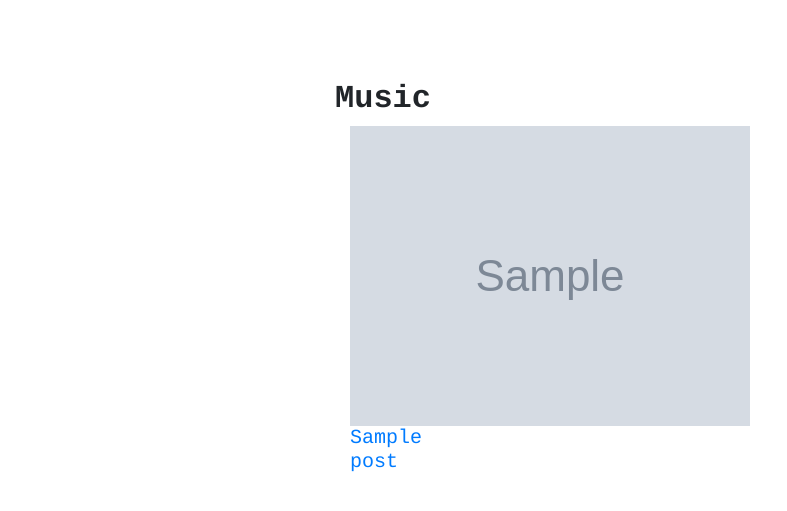
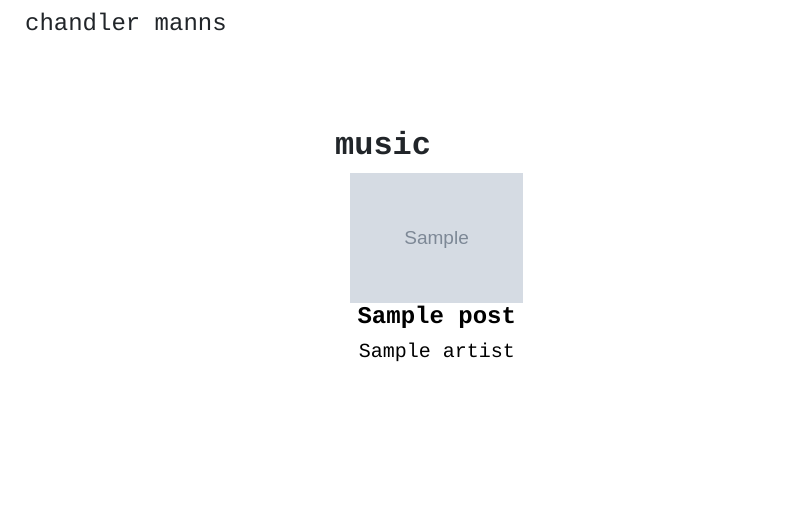
Before and after one commit to chandm8/personal_site, a Django app: template music/templates/music/music.html in a window 1280 px wide. Shown: the top 511 px of the page, without its empty margins (0-787 px from the left). Run offline with Django 3.2, Linux system fonts and the light colour scheme; the template is opened without the code that fills it: most values are stand-ins (such as "Sample title", 1, 10 or a date in 2020); grey boxes marked "Sample" are stand-in pictures; some libraries are stand-ins or nearby versions.

Commit message:
Finished music app

```diff
--- a/blog/templates/blog/blog.html
+++ b/blog/templates/blog/blog.html
@@ -1,6 +1,11 @@
 {% extends "mysite/header.html" %}
 
 {% block content %}
+<div class="row" style="margin-top: 10px;margin-left: 10px;">
+    <div class="col-sm-11" id="name">
+        <h4 onclick="darkTheme()" id="name-btn">chandler manns</h4>
+    </div>
+</div>
 <div id="content">
     <div class="row justify-content-md-center">
         <div class="col col-lg-6">
--- a/blog/templates/blog/post.html
+++ b/blog/templates/blog/post.html
@@ -1,8 +1,10 @@
 {% extends "mysite/header.html" %}
 
 {% block content %}
-<div class="row">
-    <h4 onclick="darkTheme()" id="name-btn">chandler manns</h4>
+<div class="row" style="margin-top: 10px;margin-left: 10px;">
+    <div class="col-sm-11" id="name">
+        <h4 onclick="darkTheme()" id="name-btn">chandler manns</h4>
+    </div>
 </div>
 
 <div id="content">
--- a/music/templates/music/music.html
+++ b/music/templates/music/music.html
@@ -1,10 +1,15 @@
 {% extends "mysite/header.html" %}
 
 {% block content %}
+<div class="row" style="margin-top: 10px;margin-left: 10px;">
+    <div class="col-sm-11" id="name">
+        <h4 onclick="darkTheme()" id="name-btn">chandler manns</h4>
+    </div>
+</div>
 <div id="content">
     <div class="row justify-content-md-center">
         <div class="col col-lg-6">
-            <h2><b>Music</b></h2>
+            <h2><b>music</b></h2>
         </div>
     </div>
     <div class="row justify-content-md-center">
@@ -14,13 +19,14 @@
             {% ifequal forloop.counter0|modulo:3 0 %}
             <div class="row">
             {% endifequal %}
-                <div class="col col-lg-2">
-                    <div class="album_elem">
-                        <img src="{{post.coverArt}}">
-                        <h5>
-                            <a href="/music/{{post.id}}">{{post.title}}</a>
-                        </h5>
-                    </div>
+                <div class="col col-lg-4">
+                    <a href="/music/{{post.id}}" class="anchor">
+                        <div class="link-text album_elem">
+                            <img class="album-art" src="{{post.coverArt}}">
+                            <h4 class="link-text album-title"><b>{{post.title}}</b></h4>
+                            <h5 class="link-text album-artist">{{post.artist}}</h5>
+                        </div>
+                    </a>
                 </div>
             {% if forloop.last or forloop.counter0|modulo:3 == 2 %}
             </div>
--- a/mysite/static/css/style.css
+++ b/mysite/static/css/style.css
@@ -1,5 +1,10 @@
 body {
     font-family: Courier;
+}
+
+a, a:link, a:visited, a:hover, a:active {
+   color: black;
+   text-decoration: none;
 }
 
 #welcome {
@@ -48,3 +53,33 @@ h1 {
     visibility: hidden;
   }
 }
+
+.album-art {
+    width: 100%;
+}
+
+.album-art:hover {
+  /* Start the shake animation and make the animation last for 0.5 seconds */
+  animation: shake 0.5s;
+
+  /* When the animation is finished, start again */
+  animation-iteration-count: infinite;
+}
+
+@keyframes shake {
+  0% { transform: translate(1px, 1px) rotate(0deg); }
+  10% { transform: translate(-1px, -2px) rotate(-1deg); }
+  20% { transform: translate(-3px, 0px) rotate(1deg); }
+  30% { transform: translate(3px, 2px) rotate(0deg); }
+  40% { transform: translate(1px, -1px) rotate(1deg); }
+  50% { transform: translate(-1px, 2px) rotate(-1deg); }
+  60% { transform: translate(-3px, 1px) rotate(0deg); }
+  70% { transform: translate(3px, 1px) rotate(-1deg); }
+  80% { transform: translate(-1px, -1px) rotate(1deg); }
+  90% { transform: translate(1px, 2px) rotate(0deg); }
+  100% { transform: translate(1px, -2px) rotate(-1deg); }
+}
+
+.album_elem {
+    text-align: center;
+}
--- a/mysite/static/js/overall.js
+++ b/mysite/static/js/overall.js
@@ -4,11 +4,52 @@ function darkTheme() {
     if (darkOn) {
         document.body.style.backgroundColor = "white";
         document.body.style.color = "black";
+        var anchors = document.getElementsByClassName("anchor");
+        for(var i=0, len=anchors.length; i<len; i++)
+        {
+            anchors[i].style["color"] = "black";
+        }
+        darkOn = true;
         darkOn = false;
     }
     else {
         document.body.style.backgroundColor = "black";
         document.body.style.color = "white";
+        var anchors = document.getElementsByClassName("anchor");
+        for(var i=0, len=anchors.length; i<len; i++)
+        {
+            anchors[i].style["color"] = "white";
+        }
         darkOn = true;
     }
 }
+
+var first = true;
+var capInterval;
+
+function funnyTxt(x) {
+    var randIdx = 0;
+    capInterval = setInterval(function() {
+        x.innerHTML = x.innerHTML.toLowerCase();
+        if (first) {
+            randIdx = Math.floor(Math.random() * x.innerHTML.length);
+            x.innerHTML = x.innerHTML.substring(0, randIdx) + x.innerHTML.charAt(randIdx).toUpperCase() + x.innerHTML.substring(randIdx + 1, x.innerHTML.length);
+            first = false
+        }
+        else {
+            var randTmp = Math.floor(Math.random() * x.innerHTML.length);
+            while (randTmp == randIdx) {
+                randTmp = Math.floor(Math.random() * x.innerHTML.length);
+            }
+            x.innerHTML = x.innerHTML.substring(0, randTmp) + x.innerHTML.charAt(randTmp).toUpperCase() + x.innerHTML.substring(randTmp + 1, x.innerHTML.length);
+            randIdx = randTmp;
+        }
+
+    }, 150);
+}
+
+function fixTxt(x) {
+    clearInterval(capInterval);
+    var first = true; //reset in onmouseout
+    x.innerHTML = x.innerHTML.toLowerCase();
+}
--- a/mysite/templates/mysite/home.html
+++ b/mysite/templates/mysite/home.html
@@ -1,6 +1,6 @@
 {% extends "mysite/header.html" %}
 {% block content %}
-<div class="row">
+<div class="row" style="margin-top: 10px;margin-left: 10px;">
     <div class="col-sm-11" id="name"> <!-- use auto to find natural width? -->
         <h4 onclick="darkTheme()" class="fade-in" id="name-btn">chandler manns</h4>
     </div>
@@ -19,10 +19,10 @@
         <h3 onmouseover="funnyTxt(this)" onmouseout="fixTxt(this)" class="fade-in btns" id="food-btn">food</h3>
     </div>
     <div class="col-md-auto">
-        <a href="/music/"><h3 onmouseover="funnyTxt(this)" onmouseout="fixTxt(this)" class="fade-in btns" id="music-btn">music</h3></a>
+        <a href="/music/" class="anchor"><h3 onmouseover="funnyTxt(this)" onmouseout="fixTxt(this)" class="fade-in btns" id="music-btn">music</h3></a>
     </div>
     <div class="col-md-auto">
-        <a href="/words/"><h3 onmouseover="funnyTxt(this)" onmouseout="fixTxt(this)" class="fade-in btns" id="words-btn">words</h3></a>
+        <a href="/words/" class="anchor"><h3 onmouseover="funnyTxt(this)" onmouseout="fixTxt(this)" class="fade-in btns" id="words-btn">words</h3></a>
     </div>
     <div class="col-md-auto">
         <h3 onmouseover="funnyTxt(this)" onmouseout="fixTxt(this)" class="fade-in btns" id="business-btn">business</h3>
```
Also changed, not shown: music/templates/music/post.html (+24 -23 lines), mysite/static/js/home.js (+0 -30 lines).
